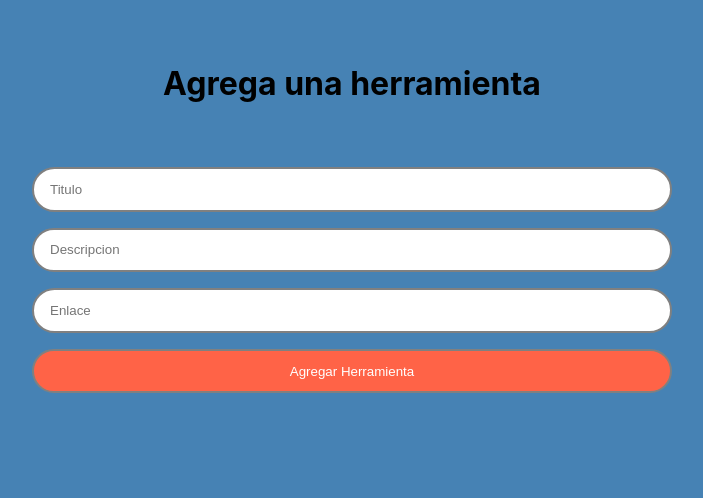
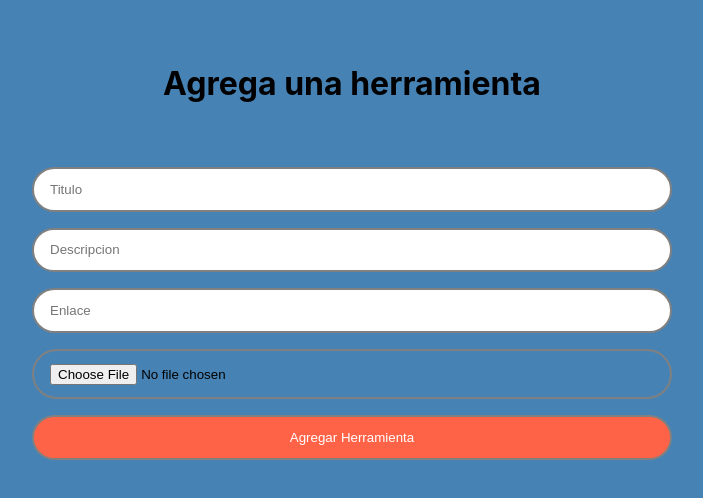
Before and after one commit to AvisSHACk/app_devtools, a React (Create React App) app: page /agregarHerramienta in a window 1280 px wide. Shown: the top 498 px of the page, without its empty margins (288-991 px from the left). Built offline with nearby package versions, Linux system fonts and the light colour scheme; no server answers; sample sign-in values are in the browser's storage.

Commit message:
Ahora se pueden agregar imagenes a cada tool mostrandolas en el inicio, faltan validar los formularios

```diff
--- a/src/components/Card.js
+++ b/src/components/Card.js
@@ -1,8 +1,27 @@
+import { useEffect, useState } from "react";
 import ContenedorCard from "../elements/CardElement";
+import { storage, ref, getDownloadURL } from "../firebase/firebaseConfig";
 
-const Card = ({id, titulo, descripcion, enlace}) => {
+const Card = ({id, titulo, descripcion, enlace, imagen}) => {
+
+    const [imagenURL, cambiarImagenURL] = useState("");
+
+    useEffect(() => {
+
+        const toolImageDonwload = async () => {
+            const toolImageRef = ref(storage, imagen);
+            const urlToolImagen = await getDownloadURL(toolImageRef);
+            cambiarImagenURL(urlToolImagen);
+        }
+
+        toolImageDonwload();
+
+    }, [imagen])
+
     return (
         <ContenedorCard>
+            {/* {console.log(imagen)} */}
+            <img src={imagenURL} alt="" />
             <h3>{titulo}</h3>
             <p>{descripcion}</p>
         </ContenedorCard>
--- a/src/components/ContenedorCards.js
+++ b/src/components/ContenedorCards.js
@@ -5,7 +5,7 @@ const ContenedorCards = ({tools}) => {
     return (
         <ContenedorCardsElement>
             {tools.map((tool) => {
-                return <Card key={tool.id} titulo={tool.titulo} descripcion={tool.descripcion} enlace={tool.enlace}/>;
+                return <Card key={tool.id} titulo={tool.titulo} descripcion={tool.descripcion} enlace={tool.enlace} imagen={tool.imagen}/>;
             })}
 
         </ContenedorCardsElement>
--- a/src/firebase/firebaseConfig.js
+++ b/src/firebase/firebaseConfig.js
@@ -4,6 +4,7 @@ import { initializeApp } from "firebase/app";
 // https://firebase.google.com/docs/web/setup#available-libraries
 import {getAuth, onAuthStateChanged, createUserWithEmailAndPassword, signInWithEmailAndPassword, signOut} from "firebase/auth"
 import { getFirestore, addDoc, onSnapshot, collection } from "firebase/firestore";
+import {getStorage, ref, uploadBytes, getDownloadURL} from "firebase/storage";
 
 // Your web app's Firebase configuration
 const firebaseConfig = {
@@ -18,15 +19,20 @@ const firebaseConfig = {
 // Initialize Firebase
 const app = initializeApp(firebaseConfig);
 const db = getFirestore(app);
+const storage = getStorage(app);
 const auth = getAuth();
 
 export {auth,
     db,
+    storage,
     onAuthStateChanged,
     createUserWithEmailAndPassword,
     signInWithEmailAndPassword,
     signOut,
     addDoc,
     collection,
-    onSnapshot
+    onSnapshot,
+    ref,
+    uploadBytes,
+    getDownloadURL
 }
--- a/src/index.css
+++ b/src/index.css
@@ -22,3 +22,8 @@ code {
   font-family: source-code-pro, Menlo, Monaco, Consolas, 'Courier New',
     monospace;
 }
+
+img {
+  width: 100%;
+  max-width: 100%;
+}
--- a/src/rutas/AgregarHerramienta.js
+++ b/src/rutas/AgregarHerramienta.js
@@ -1,27 +1,44 @@
 import { useState } from "react";
 import {Button, Formulario, Texto} from "../elements/FormulariosElements";
 import LogoElement from "../elements/LogoElement";
-import { db, addDoc, collection } from "../firebase/firebaseConfig";
+import { db, addDoc, collection, storage, ref, uploadBytes } from "../firebase/firebaseConfig";
 import {useNavigate} from "react-router-dom";
+
 const AgregarHerramienta = () => {
     const [titulo, cambiarTitulo] = useState("");
     const [descripcion, cambiarDescripcion] = useState("");
     const [enlace, cambiarEnlace] = useState("");
+    const [imagen, cambiarImagen] = useState("");
     const history = useNavigate();
 
 
     const agregarHerramienta = (e) => {
         e.preventDefault();
 
-        addDoc(collection(db, 'herramientas'), {
-            titulo: titulo,
-            descripcion: descripcion,
-            enlace: enlace
-        }).then(() => {
-            history("/");
-        })
+        const file = imagen;
+        const fileReader = new FileReader();
 
+        if(file && fileReader && file.length > 0) {
+            fileReader.readAsArrayBuffer(file[0]);
+            fileReader.onload = async () => {
+                const imageData = fileReader.result;
 
+                const imagenRef = ref(storage, `tools/${imagen[0].name}`);
+
+                const res = await uploadBytes(imagenRef, imageData);
+
+                if(res){
+                    addDoc(collection(db, 'herramientas'), {
+                        titulo: titulo,
+                        descripcion: descripcion,
+                        enlace: enlace,
+                        imagen: res.metadata.fullPath
+                    }).then(() => {
+                        history("/");
+                    })
+                }
+            }
+        }
     }
 
     return (
@@ -59,6 +76,15 @@ const AgregarHerramienta = () => {
                     autenticacion
                 />
 
+                <Texto
+                    type="file"
+                    name="imagen"
+                    id="imagen"
+                    onChange={(e) => cambiarImagen(e.target.files)}
+                    placeholder="Enlace"
+                    autenticacion
+                />
+
                 <Button autenticacion>Agregar Herramienta</Button>
             </Formulario>
         </div>
```
